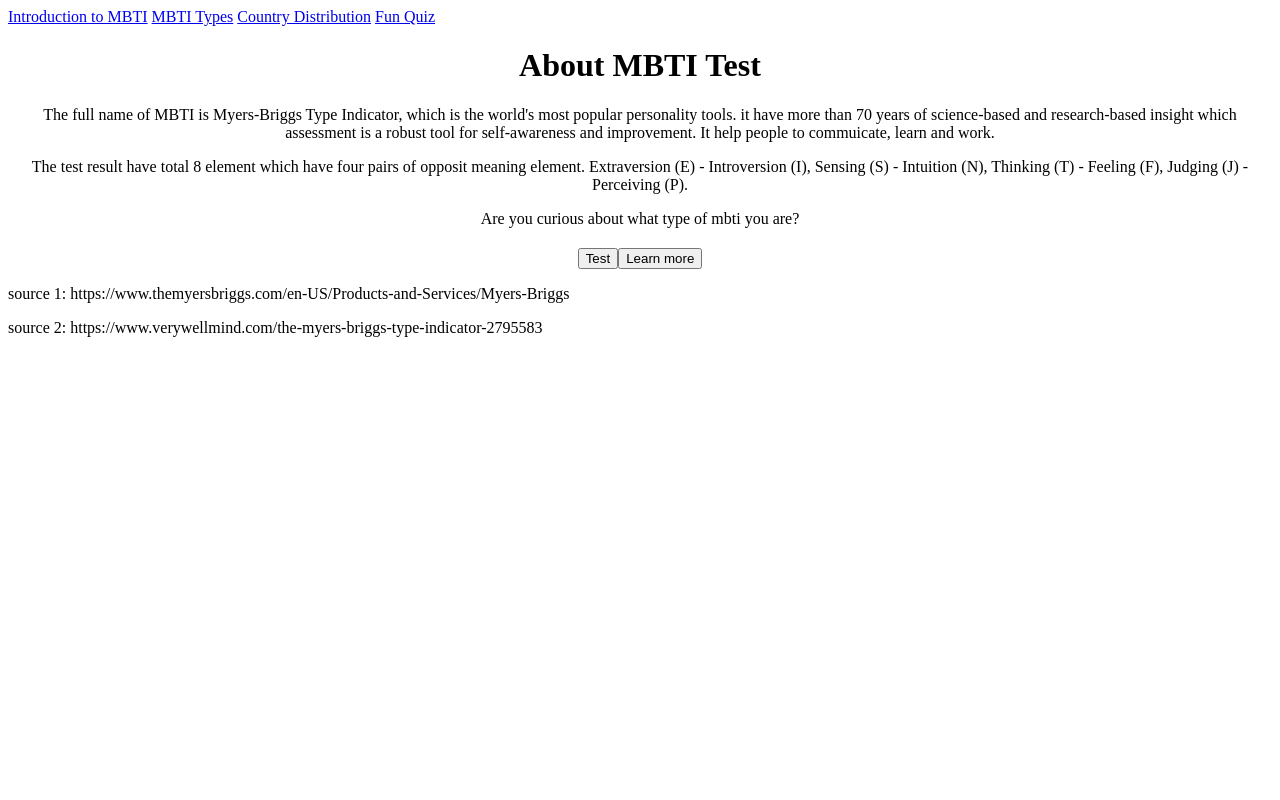
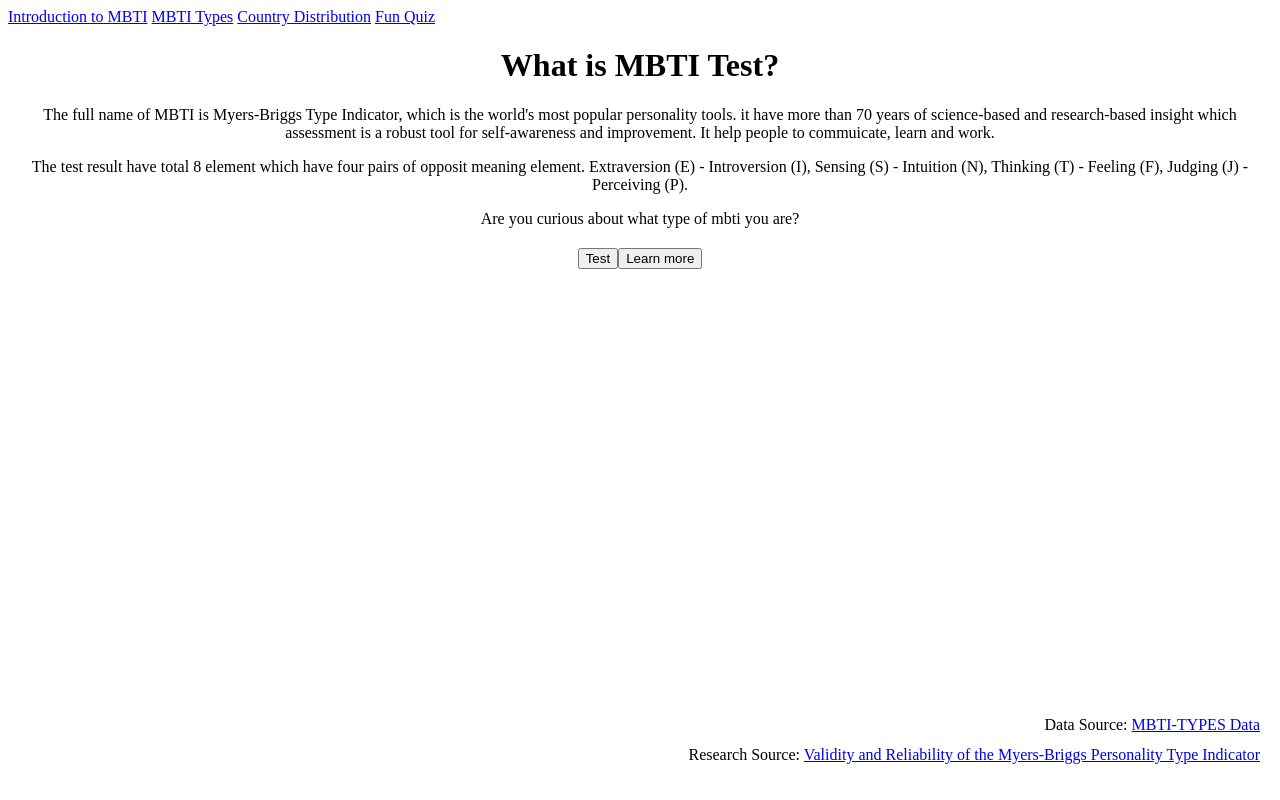
Before and after one commit to jessiezhang199/dsc106_final, a SvelteKit app: page /home in a window 1280 px wide. Built offline with nearby package versions, Linux system fonts and the light colour scheme.

Commit message:
add all sorce

```diff
--- a/src/components/App.svelte
+++ b/src/components/App.svelte
@@ -11,7 +11,7 @@
  </nav>
 
 <main>
-    <h1 style="text-align: center;">About MBTI Test</h1>
+    <h1 style="text-align: center;">What is MBTI Test?</h1>
     <p style="text-align: center;">The full name of MBTI is Myers-Briggs Type Indicator,
         which is the world's most popular personality tools.
         it have more than 70 years of science-based and
@@ -34,11 +34,12 @@
             <button>Test</button>
           </a>
             <button on:click={() => goto(`${base}/16picture`)}>Learn more</button>
+    </div>
 
-    </div>
-    <p>source 1: https://www.themyersbriggs.com/en-US/Products-and-Services/Myers-Briggs
+    <p style="position: absolute; top: 730px; right: 20px;">
+      Research Source: <a href="https://www.jstor.org/stable/26554264" target="_blank">Validity and Reliability of the Myers-Briggs Personality Type Indicator</a>
     </p>
-    <p>source 2: https://www.verywellmind.com/the-myers-briggs-type-indicator-2795583
+    <p style="position: absolute; top: 700px; right: 20px;">
+      Data Source: <a href="https://www.kaggle.com/datasets/yamaerenay/mbtitypes-full" target="_blank">MBTI-TYPES Data</a>
     </p>
-
 </main>
--- a/src/routes/vis/+page.svelte
+++ b/src/routes/vis/+page.svelte
@@ -297,7 +297,7 @@
     <span>No Data</span>
   </div>
 </div>
-<p style="position: absolute; top: 700px; right: 20px;">Data source: <a href="https://www.kaggle.com/datasets/yamaerenay/mbtitypes-full" target="_blank">https://www.kaggle.com/datasets/yamaerenay/mbtitypes-full</a></p>
+<p style="position: absolute; top: 700px; right: 20px;">Data source: <a href="https://www.kaggle.com/datasets/yamaerenay/mbtitypes-full" target="_blank">MBTI-TYPES Data</a></p>
 <div style="position: absolute; top: 720px; left: 20px;">
   <button on:click={() => goto(`${base}/quiz`)}>Learn more</button>
 </div>
```
